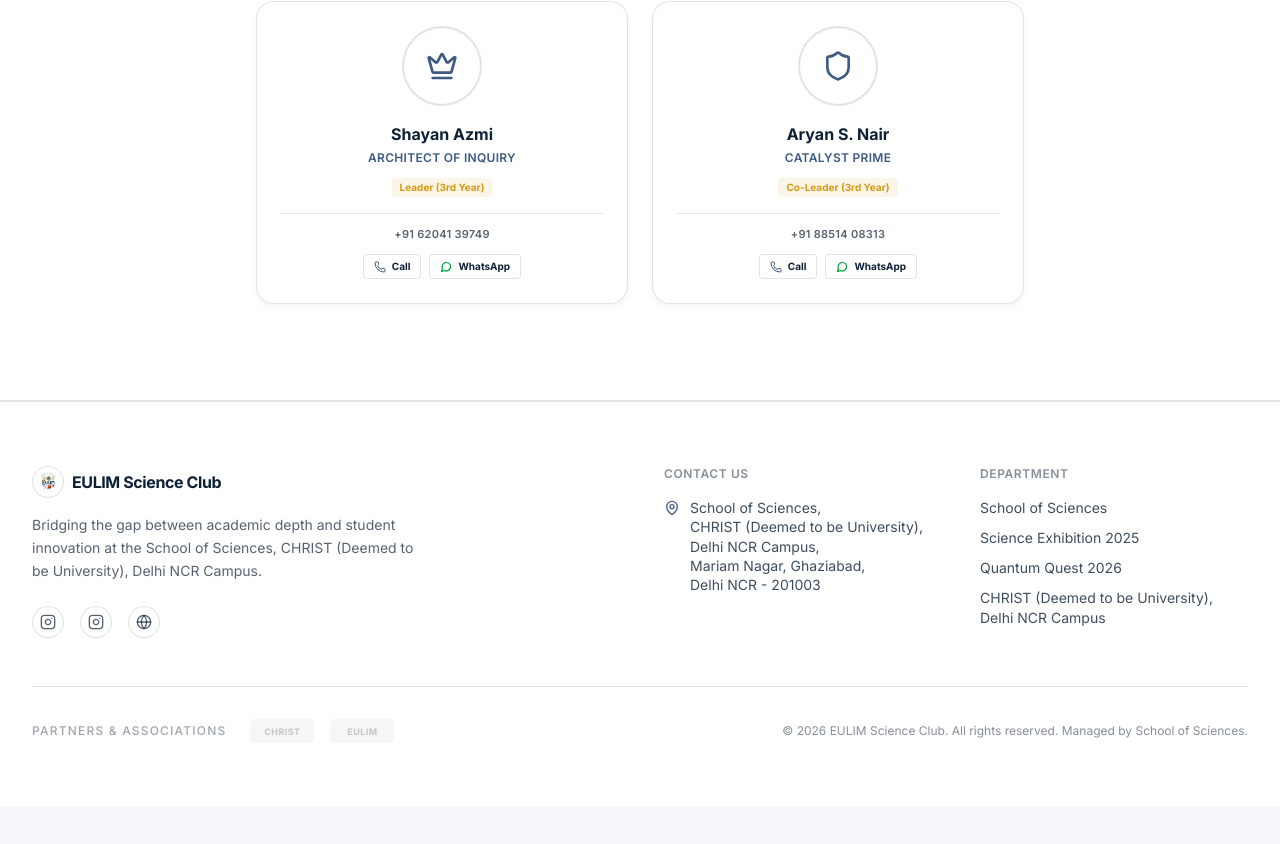
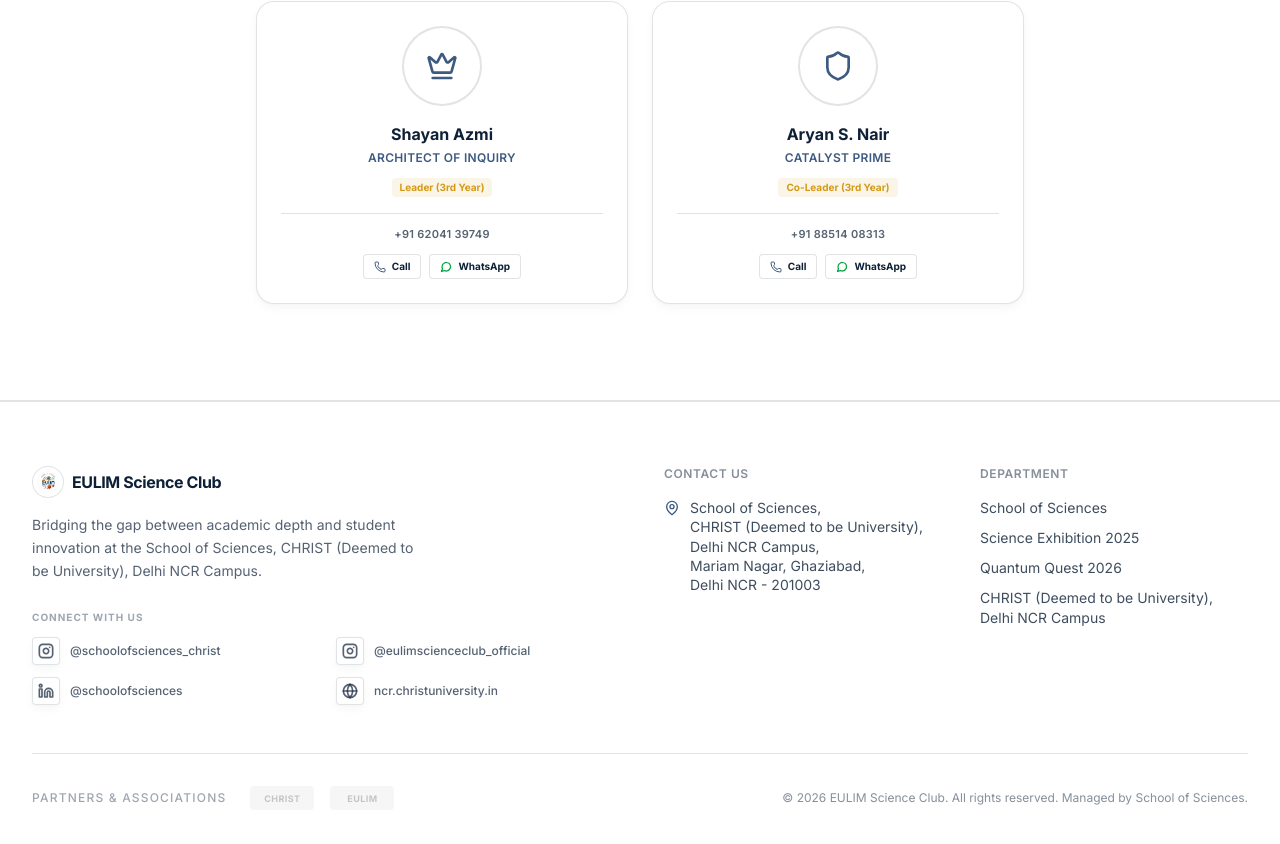
Before and after one commit to abhisarxverma/eulim-club, a Next.js app: page / in a window 1280 px wide. Shown: the part 7299-8143 px from the top of the page. Before the commit the page ends 8106 px from the top, so only its background shows below. Built offline with nearby package versions, Linux system fonts and the light colour scheme.

Commit message:
Add socials section

```diff
--- a/components/footer.tsx
+++ b/components/footer.tsx
@@ -27,46 +27,77 @@ export function Footer() {
             <p className="text-sm text-brand-blue/70 max-w-sm leading-relaxed">
               Bridging the gap between academic depth and student innovation at the School of Sciences, CHRIST (Deemed to be University), Delhi NCR Campus.
             </p>
-            <div className="flex space-x-4 pt-2">
+            <div className="space-y-3 pt-3">
+              <h4 className="text-[10px] font-bold tracking-widest text-brand-blue/40 uppercase">Connect With Us</h4>
+              <div className="grid grid-cols-1 sm:grid-cols-2 gap-x-6 gap-y-3">
+                {/* School of Sciences Instagram */}
                 <a
                   href="https://www.instagram.com/schoolofsciences_christ"
                   target="_blank"
                   rel="noopener noreferrer"
-                className="w-8 h-8 rounded-full border border-brand-border flex items-center justify-center text-brand-blue/70 hover:text-brand-cyan hover:border-brand-cyan bg-white transition-colors duration-200"
-                aria-label="School of Sciences Instagram"
+                  className="flex items-center gap-2.5 text-xs text-brand-blue/70 hover:text-brand-cyan transition-colors"
                 >
-                <svg viewBox="0 0 24 24" fill="none" stroke="currentColor" strokeWidth="2" strokeLinecap="round" strokeLinejoin="round" className="w-4 h-4">
+                  <div className="w-7 h-7 rounded bg-white border border-brand-border flex items-center justify-center text-brand-blue/70 hover:border-brand-cyan/40 hover:text-brand-cyan transition-colors shrink-0 shadow-sm">
+                    <svg viewBox="0 0 24 24" fill="none" stroke="currentColor" strokeWidth="2.5" strokeLinecap="round" strokeLinejoin="round" className="w-4 h-4">
                       <rect width="20" height="20" x="2" y="2" rx="5" ry="5" />
                       <path d="M16 11.37A4 4 0 1 1 12.63 8 4 4 0 0 1 16 11.37z" />
                       <line x1="17.5" x2="17.51" y1="6.5" y2="6.5" />
                     </svg>
+                  </div>
+                  <span className="font-medium">@schoolofsciences_christ</span>
                 </a>
+
+                {/* EULIM Science Club Instagram */}
                 <a
                   href="https://www.instagram.com/eulimscienceclub_official"
                   target="_blank"
                   rel="noopener noreferrer"
-                className="w-8 h-8 rounded-full border border-brand-border flex items-center justify-center text-brand-blue/70 hover:text-brand-cyan hover:border-brand-cyan bg-white transition-colors duration-200"
-                aria-label="EULIM Science Club Instagram"
+                  className="flex items-center gap-2.5 text-xs text-brand-blue/70 hover:text-brand-cyan transition-colors"
                 >
-                <svg viewBox="0 0 24 24" fill="none" stroke="currentColor" strokeWidth="2" strokeLinecap="round" strokeLinejoin="round" className="w-4 h-4">
+                  <div className="w-7 h-7 rounded bg-white border border-brand-border flex items-center justify-center text-brand-blue/70 hover:border-brand-cyan/40 hover:text-brand-cyan transition-colors shrink-0 shadow-sm">
+                    <svg viewBox="0 0 24 24" fill="none" stroke="currentColor" strokeWidth="2.5" strokeLinecap="round" strokeLinejoin="round" className="w-4 h-4">
                       <rect width="20" height="20" x="2" y="2" rx="5" ry="5" />
                       <path d="M16 11.37A4 4 0 1 1 12.63 8 4 4 0 0 1 16 11.37z" />
                       <line x1="17.5" x2="17.51" y1="6.5" y2="6.5" />
                     </svg>
+                  </div>
+                  <span className="font-medium">@eulimscienceclub_official</span>
                 </a>
+
+                {/* School of Sciences LinkedIn */}
+                <a
+                  href="https://www.linkedin.com/company/schoolofsciences"
+                  target="_blank"
+                  rel="noopener noreferrer"
+                  className="flex items-center gap-2.5 text-xs text-brand-blue/70 hover:text-brand-cyan transition-colors"
+                >
+                  <div className="w-7 h-7 rounded bg-white border border-brand-border flex items-center justify-center text-brand-blue/70 hover:border-brand-cyan/40 hover:text-brand-cyan transition-colors shrink-0 shadow-sm">
+                    <svg viewBox="0 0 24 24" fill="none" stroke="currentColor" strokeWidth="2.5" strokeLinecap="round" strokeLinejoin="round" className="w-4 h-4">
+                      <path d="M16 8a6 6 0 0 1 6 6v7h-4v-7a2 2 0 0 0-2-2 2 2 0 0 0-2 2v7h-4v-7a6 6 0 0 1 6-6z" />
+                      <rect width="4" height="12" x="2" y="9" />
+                      <circle cx="4" cy="4" r="2" />
+                    </svg>
+                  </div>
+                  <span className="font-medium">@schoolofsciences</span>
+                </a>
+
+                {/* Institutional Website */}
                 <a
                   href="https://ncr.christuniversity.in"
                   target="_blank"
                   rel="noopener noreferrer"
-                className="w-8 h-8 rounded-full border border-brand-border flex items-center justify-center text-brand-blue/70 hover:text-brand-cyan hover:border-brand-cyan bg-white transition-colors duration-200"
-                aria-label="CHRIST (Deemed to be University), Delhi NCR Campus Website"
+                  className="flex items-center gap-2.5 text-xs text-brand-blue/70 hover:text-brand-cyan transition-colors"
                 >
-                <svg viewBox="0 0 24 24" fill="none" stroke="currentColor" strokeWidth="2" strokeLinecap="round" strokeLinejoin="round" className="w-4 h-4">
+                  <div className="w-7 h-7 rounded bg-white border border-brand-border flex items-center justify-center text-brand-blue/70 hover:border-brand-cyan/40 hover:text-brand-cyan transition-colors shrink-0 shadow-sm">
+                    <svg viewBox="0 0 24 24" fill="none" stroke="currentColor" strokeWidth="2.5" strokeLinecap="round" strokeLinejoin="round" className="w-4 h-4">
                       <circle cx="12" cy="12" r="10" />
                       <path d="M12 2a15.3 15.3 0 0 1 4 10 15.3 15.3 0 0 1-4 10 15.3 15.3 0 0 1-4-10 15.3 15.3 0 0 1 4-10z" />
                       <path d="M2 12h20" />
                     </svg>
+                  </div>
+                  <span className="font-medium">ncr.christuniversity.in</span>
                 </a>
+              </div>
             </div>
           </div>
 
```
Lines whose indentation alone changed are shown as unchanged.
